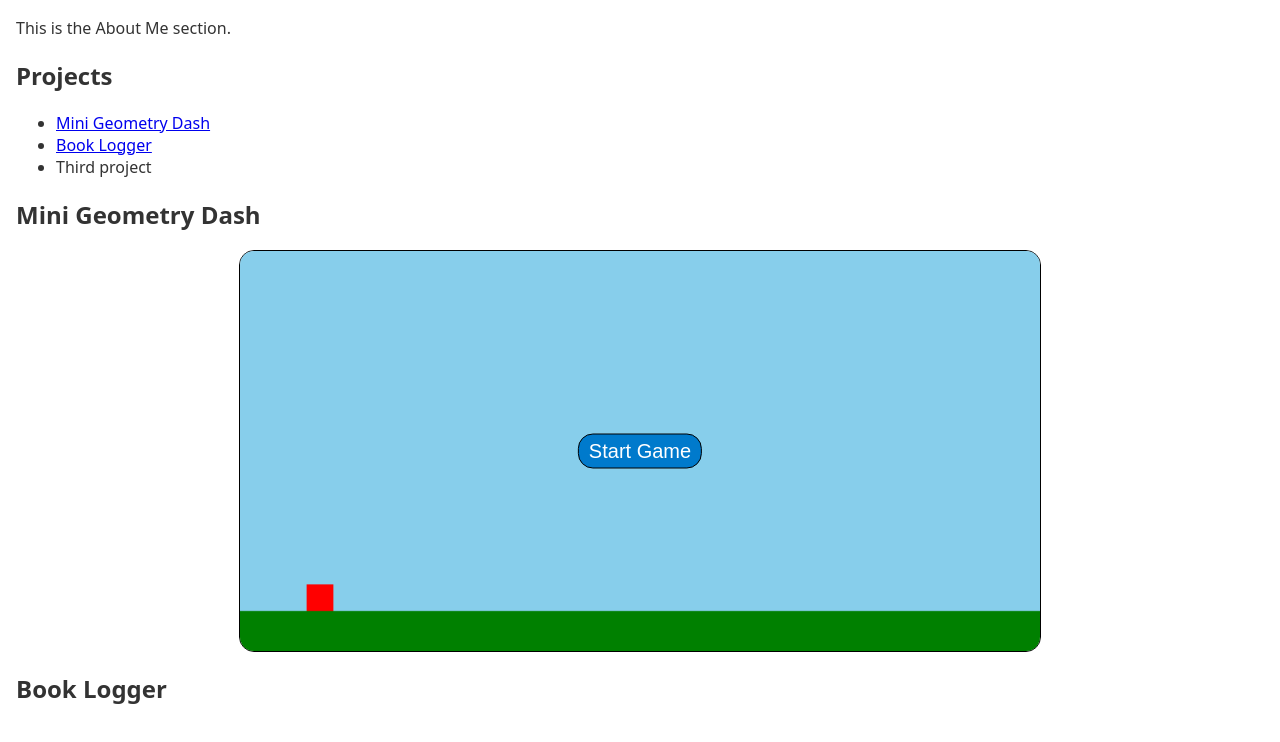
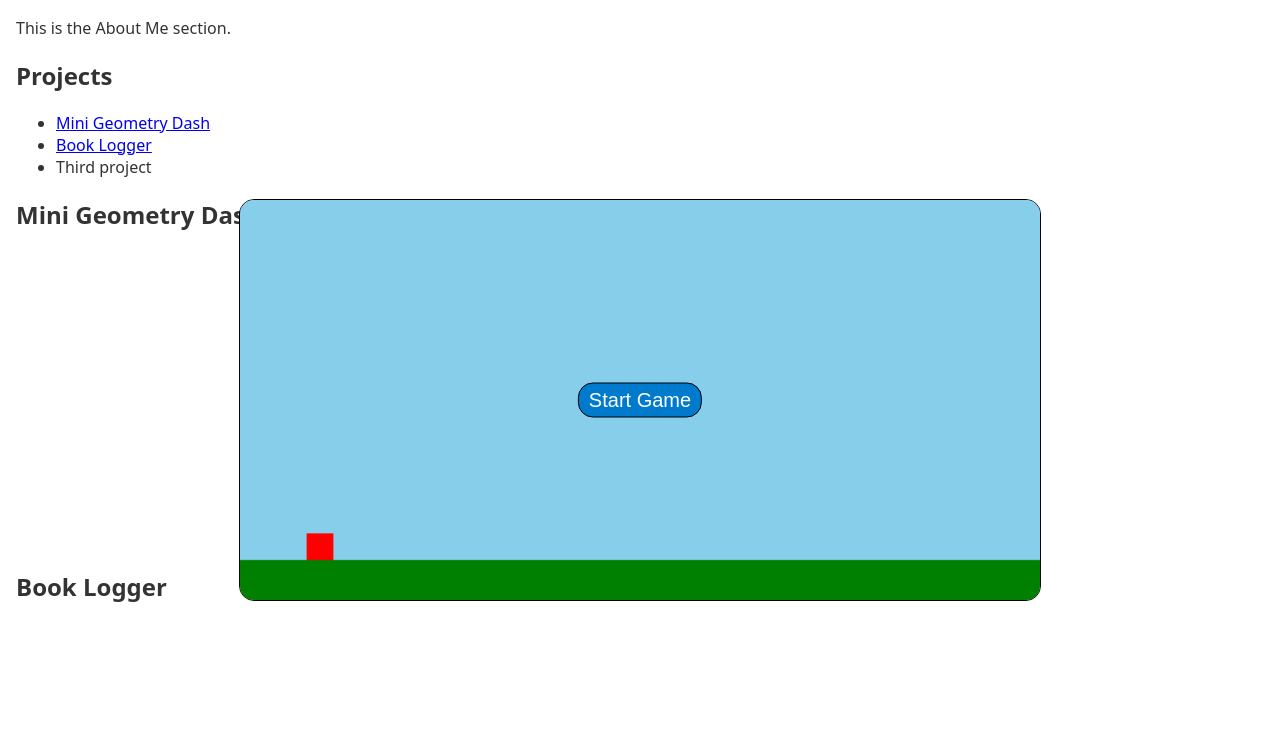
Before and after one commit to PeterO14/petero14.github.io, a plain HTML site: page index.html in a window 1280 px wide. Shown: the part 154-896 px from the top of the page. After the commit the page ends 809 px from the top, so only its background shows below. Drawn offline with Linux system fonts and the light colour scheme.

Commit message:
Changes to game over screen

```diff
--- a/style.css
+++ b/style.css
@@ -22,6 +22,11 @@
 
 .container {
   position: relative;
+  width: 100%;
+  height: 300px;
+  display: flex;
+  justify-content: center;
+  align-items: center;
 }
 
 #startButton {
@@ -79,6 +84,7 @@
 #leaderboardList {
   list-style-type: none;
   padding: 0;
-  margin: 0;
+  margin: 10px 0;
   font-size: 16px;
+  text-align: center;
 }
```
